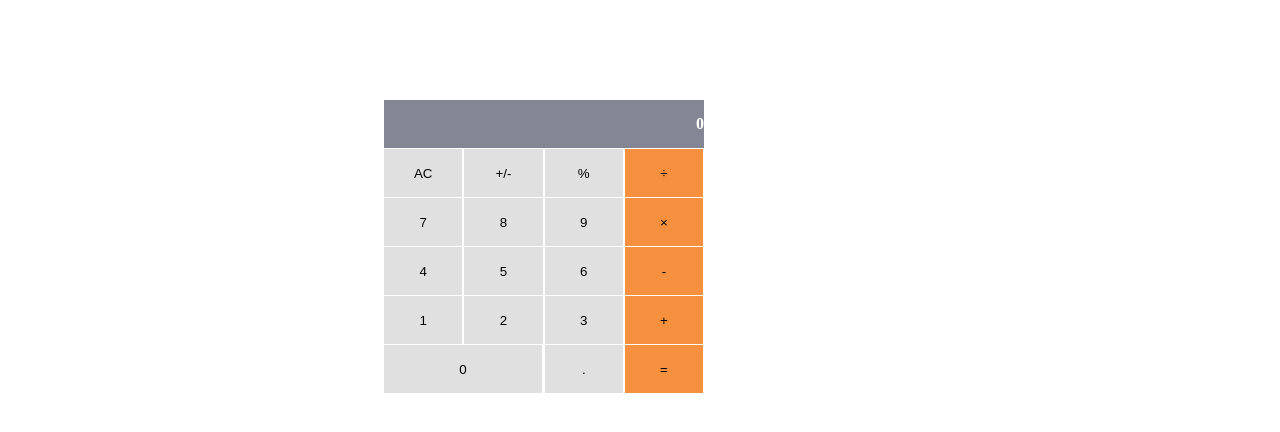
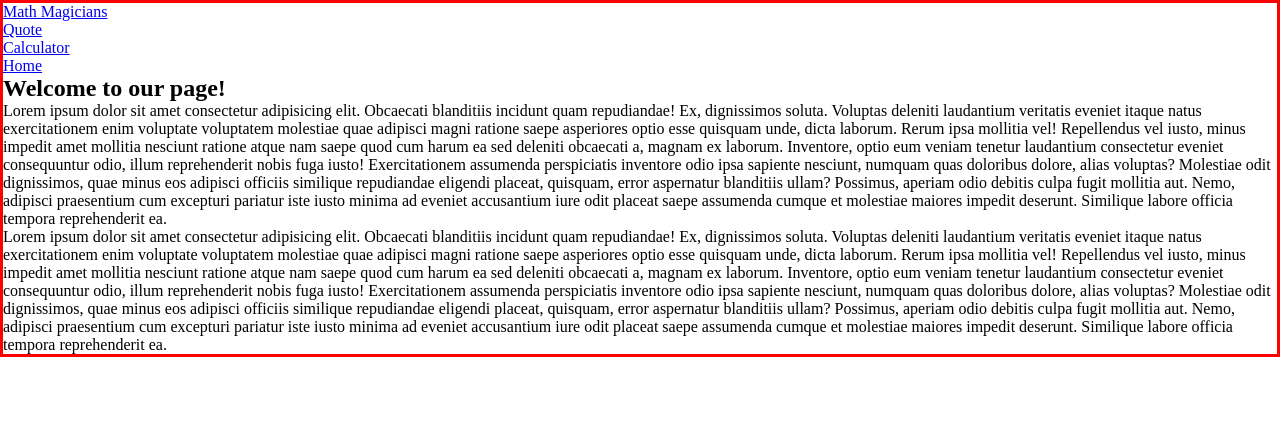
Before and after one commit to ivaan1992/Math-Magicians-Project, a React (Create React App) app: page / in a window 1280 px wide. Shown: the top 432 px of the page. Built offline with nearby package versions, Linux system fonts and the light colour scheme.

Commit message:
Add the routers to my project

```diff
--- a/public/index.html
+++ b/public/index.html
@@ -14,7 +14,6 @@
       manifest.json provides metadata used when your web app is installed on a
       user's mobile device or desktop. See https://developers.google.com/web/fundamentals/web-app-manifest/
     -->
-    <link rel="manifest" href="%PUBLIC_URL%/manifest.json" />
     <!--
       Notice the use of %PUBLIC_URL% in the tags above.
       It will be replaced with the URL of the `public` folder during the build.
--- a/src/App.css
+++ b/src/App.css
@@ -2,6 +2,10 @@
   margin: 0;
   padding: 0;
   box-sizing: border-box;
+}
+
+.App {
+  border: 3px solid red;
 }
 
 .input {
@@ -16,6 +20,10 @@
   align-items: center;
   justify-content: end;
   display: flex;
+}
+
+.links {
+  border: 2px solid red;
 }
 
 .Calculator {
--- a/src/App.js
+++ b/src/App.js
@@ -1,20 +1,22 @@
 import React from 'react';
+import { Routes, Route } from 'react-router-dom';
+import './App.css';
+import Header from './components/Header';
+import Quote from './components/Quote';
 import Calculator from './components/Calculator';
-import './App.css';
+import Home from './components/Home';
 
-class App extends React.Component {
-  constructor(props) {
-    super(props);
-    this.state = {};
-  }
-
-  render() {
-    return (
-      <div id="App">
-        <Calculator />
-      </div>
-    );
-  }
+function App() {
+  return (
+    <div className="App">
+      <Header />
+      <Routes>
+        <Route path="/Quote" element={<Quote />} />
+        <Route path="/Calculator" element={<Calculator />} />
+        <Route path="/" element={<Home />} />
+      </Routes>
+    </div>
+  );
 }
 
 export default App;
--- /dev/null
+++ b/src/components/Header.js
@@ -0,0 +1,23 @@
+import React from 'react';
+import { Link } from 'react-router-dom';
+
+const Header = () => (
+  <header>
+    <Link to="/">Math Magicians</Link>
+    <nav>
+      <ul>
+        <li>
+          <Link to="/Quote">Quote</Link>
+        </li>
+        <li>
+          <Link to="/Calculator">Calculator</Link>
+        </li>
+        <li>
+          <Link to="/">Home</Link>
+        </li>
+      </ul>
+    </nav>
+  </header>
+);
+
+export default Header;
--- /dev/null
+++ b/src/components/Home.js
@@ -0,0 +1,59 @@
+import React from 'react';
+
+const Home = () => (
+  <section>
+    <h1>Welcome to our page!</h1>
+    <p>
+      Lorem ipsum dolor sit amet consectetur adipisicing elit. Obcaecati blanditiis
+      incidunt quam repudiandae!
+      Ex, dignissimos soluta. Voluptas deleniti laudantium veritatis eveniet itaque
+      natus exercitationem enim
+      voluptate voluptatem molestiae quae adipisci magni ratione saepe asperiores optio
+      esse quisquam unde,
+      dicta laborum. Rerum ipsa mollitia vel! Repellendus vel iusto, minus impedit amet
+      mollitia nesciunt ratione
+      atque nam saepe quod cum harum ea sed deleniti obcaecati a,
+      magnam ex laborum. Inventore, optio eum veniam
+      tenetur laudantium consectetur eveniet consequuntur odio, illum reprehenderit
+      nobis fuga iusto!
+      Exercitationem assumenda perspiciatis inventore odio ipsa sapiente nesciunt,
+      numquam quas doloribus dolore,
+      alias voluptas? Molestiae odit dignissimos, quae minus eos adipisci officiis
+      similique repudiandae eligendi
+      placeat, quisquam, error aspernatur blanditiis ullam? Possimus,
+      aperiam odio debitis culpa fugit mollitia
+      aut. Nemo, adipisci praesentium cum excepturi pariatur iste iusto minima ad
+      eveniet accusantium iure odit
+      placeat saepe assumenda cumque et molestiae maiores impedit deserunt.
+      Similique labore officia tempora
+      reprehenderit ea.
+    </p>
+    <p>
+      Lorem ipsum dolor sit amet consectetur adipisicing elit. Obcaecati blanditiis
+      incidunt quam repudiandae!
+      Ex, dignissimos soluta. Voluptas deleniti laudantium veritatis eveniet itaque
+      natus exercitationem enim
+      voluptate voluptatem molestiae quae adipisci magni ratione saepe asperiores optio
+      esse quisquam unde,
+      dicta laborum. Rerum ipsa mollitia vel! Repellendus vel iusto, minus impedit amet
+      mollitia nesciunt ratione
+      atque nam saepe quod cum harum ea sed deleniti obcaecati a,
+      magnam ex laborum. Inventore, optio eum veniam
+      tenetur laudantium consectetur eveniet consequuntur odio, illum reprehenderit
+      nobis fuga iusto!
+      Exercitationem assumenda perspiciatis inventore odio ipsa sapiente nesciunt,
+      numquam quas doloribus dolore,
+      alias voluptas? Molestiae odit dignissimos, quae minus eos adipisci officiis
+      similique repudiandae eligendi
+      placeat, quisquam, error aspernatur blanditiis ullam? Possimus,
+      aperiam odio debitis culpa fugit mollitia
+      aut. Nemo, adipisci praesentium cum excepturi pariatur iste iusto minima ad
+      eveniet accusantium iure odit
+      placeat saepe assumenda cumque et molestiae maiores impedit deserunt.
+      Similique labore officia tempora
+      reprehenderit ea.
+    </p>
+  </section>
+);
+
+export default Home;
--- /dev/null
+++ b/src/components/Quote.js
@@ -0,0 +1,10 @@
+const Quote = () => (
+  <div className="quote">
+    <p>
+      “mathematics is not about numbers, equations, computations or algorithms;
+      it’s about understanding.” - William Thurston.
+    </p>
+  </div>
+);
+
+export default Quote;
```
Also changed, not shown: src/index.js (+6 -4 lines), src/components/Calculator.js (line endings or trailing spaces).
